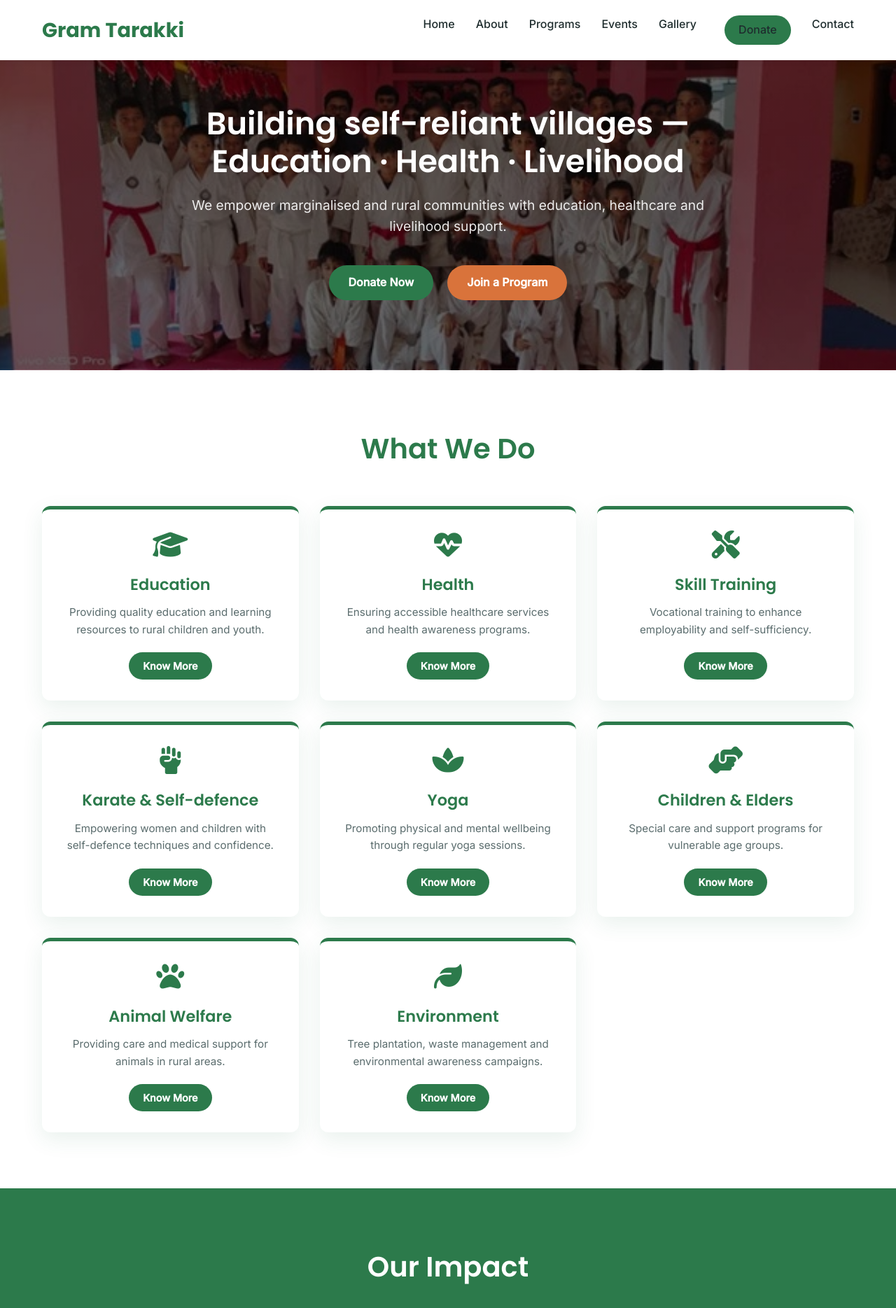
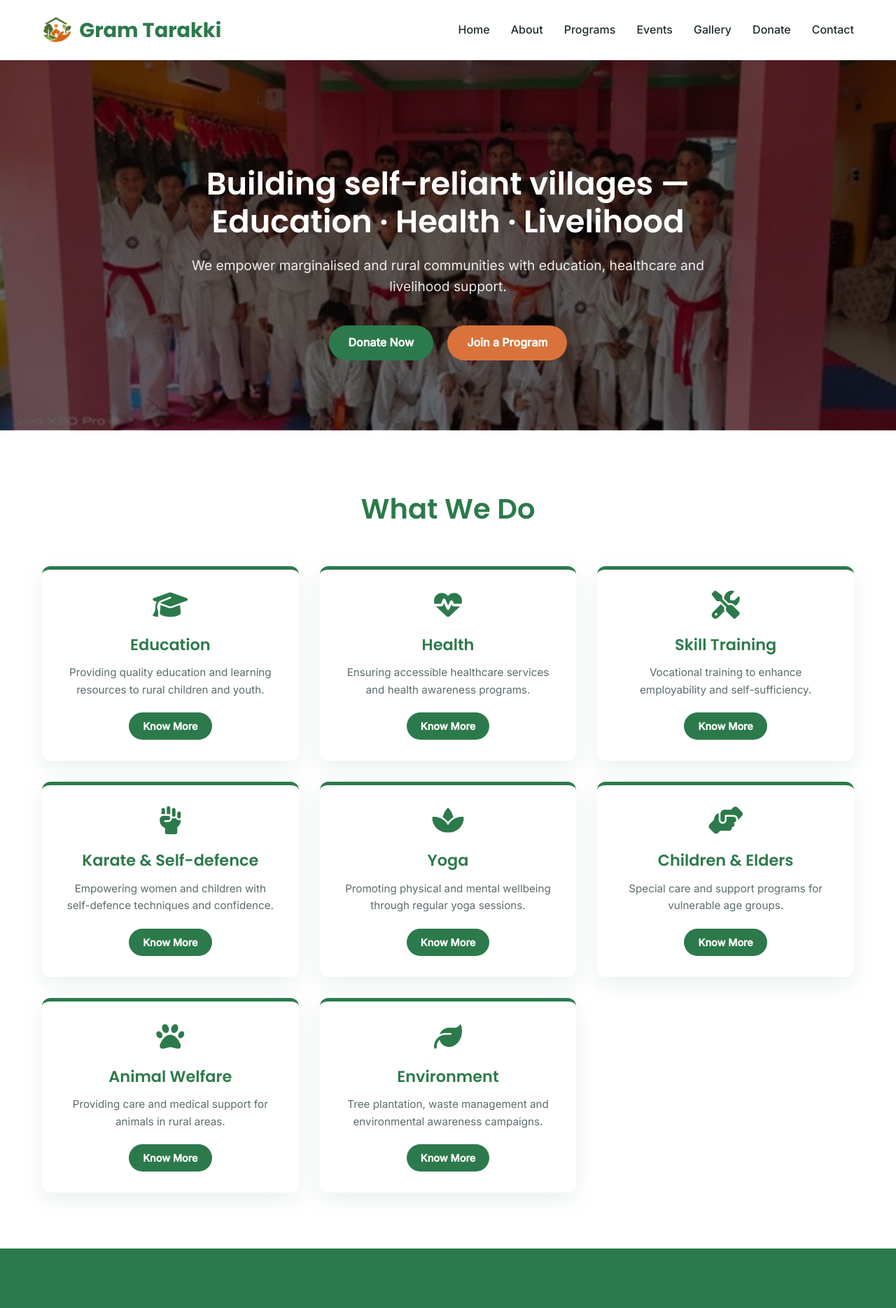
Before and after one commit to riyajul-saha/gram-tarakki-foundation, a Flask app: page / in a window 1280 px wide. Shown: the top 1869 px of the page at 70% size. Run offline with Flask 3, Linux system fonts and the light colour scheme.

Commit message:
Change Hero section's image,wado section's image and added logo

```diff
--- a/static/css/home.css
+++ b/static/css/home.css
@@ -20,7 +20,7 @@
         body {
             font-family: 'Inter', sans-serif;
             color: var(--dark-text);
-            background-color: var(--soft-beige);
+            background-color: #f0ebe5;
             line-height: 1.6;
         }
 
@@ -84,11 +84,19 @@
             box-shadow: 0 10px 20px rgba(217, 115, 59, 0.2);
         }
 
+        .page-wrapper {
+            max-width: 1440px;
+            margin: 0 auto;
+            background-color: var(--white);
+            box-shadow: 0 0 50px rgba(0, 0, 0, 0.1);
+            position: relative;
+        }
+
         /* Header & Navigation */
         header {
             background-color: var(--white);
             box-shadow: 0 2px 10px rgba(0, 0, 0, 0.05);
-            position: fixed;
+            position: sticky;
             width: 100%;
             top: 0;
             z-index: 1000;
@@ -107,6 +115,14 @@
             font-weight: 700;
             color: var(--earth-green);
             text-decoration: none;
+            display: flex;
+            align-items: center;
+            gap: 10px;
+        }
+
+        .logo img {
+            height: 40px;
+            width: auto;
         }
 
         .nav-menu {
@@ -263,7 +279,6 @@
             background-image: linear-gradient(rgba(0, 0, 0, 0.7), rgba(0, 0, 0, 0.7)), url('../images/wado.webp');
             background-size: cover;
             background-position: center;
-            background-attachment: fixed;
             color: var(--white);
         }
 
--- a/templates/index.html
+++ b/templates/index.html
@@ -14,18 +14,22 @@
 </head>
 
 <body>
+    <div class="page-wrapper">
         <!-- Header & Navigation -->
         <header>
             <div class="container">
                 <nav class="navbar">
-                <a href="#" class="logo">Gram Tarakki</a>
+                    <a href="#" class="logo">
+                        <img src="{{ url_for('static', filename='images/logo.webp') }}" alt="Gram Tarakki Logo">
+                        Gram Tarakki
+                    </a>
                     <ul class="nav-menu">
                         <li><a href="#">Home</a></li>
                         <li><a href="about.html">About</a></li>
                         <li><a href="programs.html">Programs</a></li>
                         <li><a href="#event">Events</a></li>
                         <li><a href="#gallery">Gallery</a></li>
-                    <li><a href="#donate" class="btn btn-primary">Donate</a></li>
+                        <li><a href="#donate">Donate</a></li>
                         <li><a href="#contact">Contact</a></li>
                     </ul>
                     <div class="hamburger">
@@ -182,11 +186,13 @@
         <section id="donate" class="join-form">
             <div class="container">
                 <div class="form-container">
-                <h2 style="text-align: center; color: var(--earth-green); margin-bottom: 30px;">Support Our Cause</h2>
+                    <h2 style="text-align: center; color: var(--earth-green); margin-bottom: 30px;">Support Our Cause
+                    </h2>
                     <p style="text-align: center; margin-bottom: 30px; color: var(--light-text);">Your donation helps us
                         continue our work in education, health, and livelihood programs for rural communities.</p>
                     <div style="text-align: center;">
-                    <a href="#" class="btn btn-primary" style="font-size: 1.2rem; padding: 15px 40px;">Donate Now</a>
+                        <a href="#" class="btn btn-primary" style="font-size: 1.2rem; padding: 15px 40px;">Donate
+                            Now</a>
                     </div>
                 </div>
             </div>
@@ -200,7 +206,8 @@
                     <form id="join-form">
                         <div class="form-group">
                             <label for="name">Full Name</label>
-                        <input type="text" id="name" class="form-control" placeholder="Enter your full name" required>
+                            <input type="text" id="name" class="form-control" placeholder="Enter your full name"
+                                required>
                         </div>
                         <div class="form-group">
                             <label for="email">Email Address</label>
@@ -249,7 +256,8 @@
                     <div class="testimonial-slide">
                         <img src="https://images.unsplash.com/photo-1507003211169-0a1dd7228f2d?ixlib=rb-4.0.3&auto=format&fit=crop&w=600&q=80"
                             alt="Testimonial 2" class="testimonial-img">
-                    <p class="testimonial-text">"The skill training helped me start my own tailoring business. I'm now
+                        <p class="testimonial-text">"The skill training helped me start my own tailoring business. I'm
+                            now
                             earning enough to support my family."</p>
                         <p class="testimonial-author">- Rajesh Kumar, Entrepreneur</p>
                     </div>
@@ -270,7 +278,8 @@
                 <div class="footer-content">
                     <div class="footer-contact">
                         <div class="footer-logo">Gram Tarakki</div>
-                    <p>Empowering rural communities through education, healthcare, and sustainable livelihood programs.
+                        <p>Empowering rural communities through education, healthcare, and sustainable livelihood
+                            programs.
                         </p>
                         <div class="contact-item">
                             <i class="fas fa-phone-alt"></i>
@@ -305,6 +314,7 @@
                 </div>
             </div>
         </footer>
+    </div>
 
     <script src="{{ url_for('static', filename='js/home.js') }}"></script>
 </body>
```
Also changed, not shown: static/images/logo.webp (added). Lines whose indentation alone changed are shown as unchanged.
